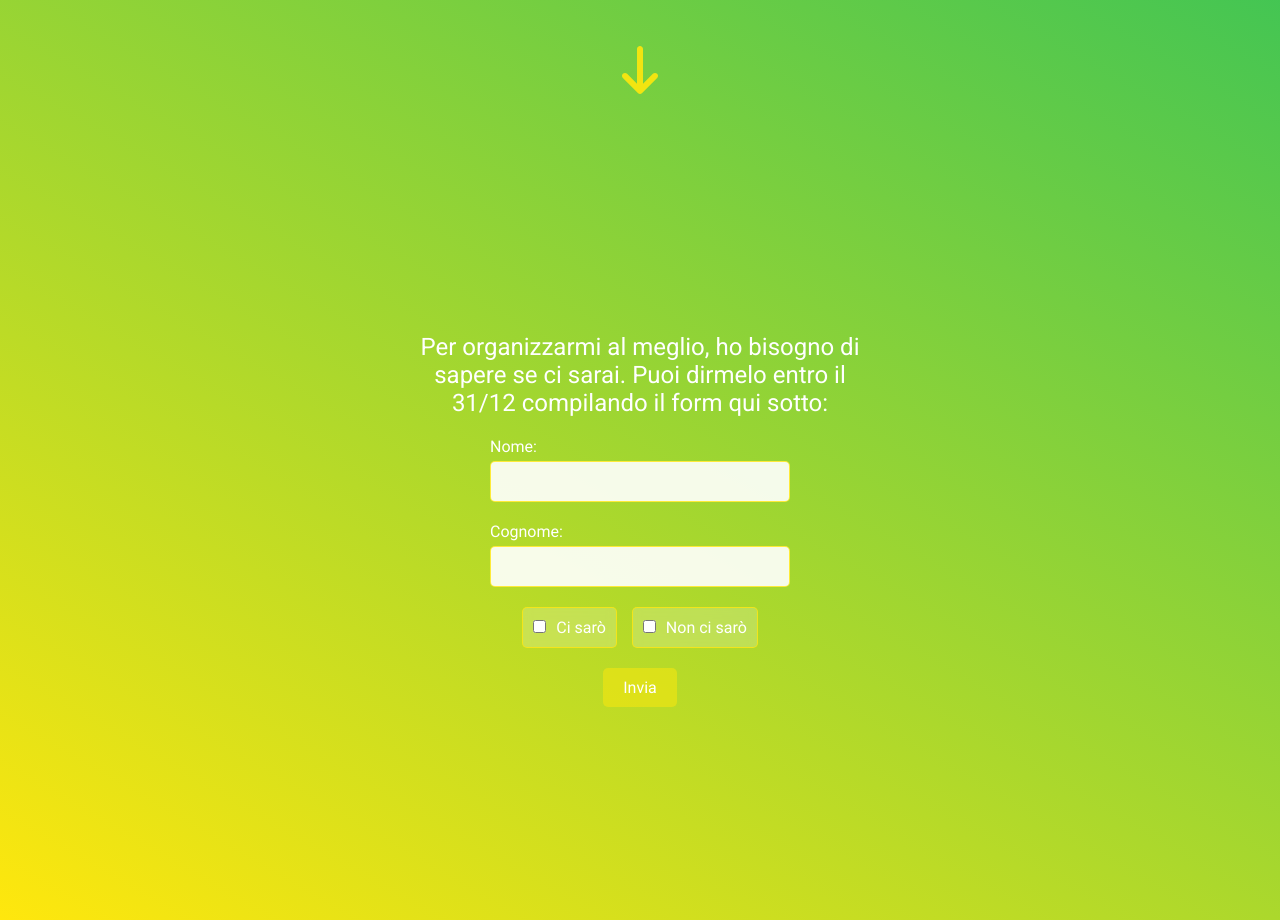
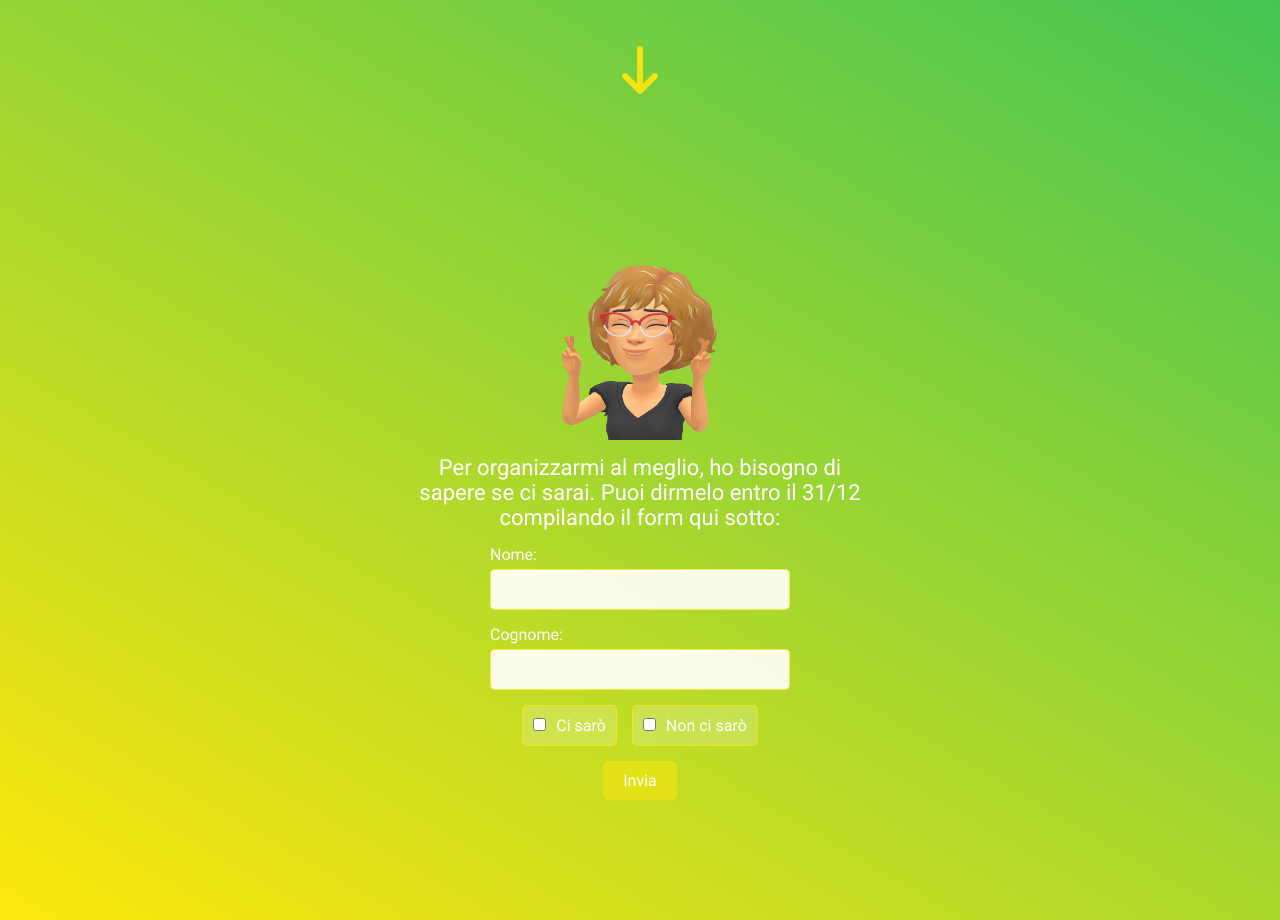
Before and after one commit to robertolatini31/pensione-pina, a React (Vite) app: page / in a window 1280 px wide. Shown: the part 2280-3200 px from the top of the page. Built offline with nearby package versions, Linux system fonts and the light colour scheme.

Commit message:
add img to form section

```diff
--- a/src/components/messageBox/MessageBox.jsx
+++ b/src/components/messageBox/MessageBox.jsx
@@ -2,11 +2,7 @@ import React from "react";
 import "./MessageBox.scss";
 
 const MessageBox = ({ type, message }) => {
-  return (
-    <div className="message-box-overlay">
-      <div className={`message-box ${type}`}>{message}</div>;
-    </div>
-  );
+  return <div className={`message-box ${type}`}>{message}</div>;
 };
 
 export default MessageBox;
--- a/src/components/messageBox/MessageBox.scss
+++ b/src/components/messageBox/MessageBox.scss
@@ -1,27 +1,17 @@
-.message-box-overlay {
+.message-box {
   position: fixed;
   top: 0;
   left: 0;
   bottom: 0;
   right: 0;
-  background-color: rgba(0, 0, 0, 0.6);
-  display: flex;
-  align-items: center;
-  justify-content: center;
-  z-index: 999;
-}
-.message-box {
-  max-width: 400px;
   padding: 15px 20px;
   border-radius: 5px;
   font-size: 16px;
   font-weight: 500;
   display: flex;
   align-items: center;
-  justify-content: space-between;
-  min-width: 300px;
+  justify-content: center;
   z-index: 1000;
-  box-shadow: 0 4px 6px rgba(0, 0, 0, 0.1);
   text-align: center;
 }
 
--- a/src/index.scss
+++ b/src/index.scss
@@ -53,7 +53,7 @@ body {
 }
 
 .text {
-  font-size: 24px;
+  font-size: 22px;
   font-weight: 400;
 }
 
--- a/src/partials/formSection/FormSection.jsx
+++ b/src/partials/formSection/FormSection.jsx
@@ -1,9 +1,10 @@
-import React, { useState } from "react";
+import React, { useEffect, useRef, useState } from "react";
 import "./FormSection.scss";
 import Loader from "../../components/loader/Loader";
 import MessageBox from "../../components/messageBox/MessageBox";
 import giantheart from "../../assets/giantheart.webp";
 import promemoria from "../../assets/pensione-pina.png";
+import fingerscrossed from "../../assets/fingerscrossed.webp";
 
 const FormSection = () => {
   const [formData, setFormData] = useState({
@@ -11,6 +12,27 @@ const FormSection = () => {
     cognome: "",
     presenza: null,
   });
+
+  const sectionRef = useRef(null);
+  const [visible, setVisible] = useState(false);
+
+  useEffect(() => {
+    const observer = new IntersectionObserver(
+      (entries) => {
+        const entry = entries[0];
+        if (entry.isIntersecting) {
+          setVisible(true);
+        }
+      },
+      {
+        threshold: 0.3,
+      }
+    );
+
+    if (sectionRef.current) observer.observe(sectionRef.current);
+
+    return () => observer.disconnect();
+  }, []);
 
   const [isSubmitting, setIsSubmitting] = useState(false);
   const [message, setMessage] = useState(null);
@@ -87,7 +109,17 @@ const FormSection = () => {
         });
         setFormData({ nome: "", cognome: "", presenza: null });
       } else {
-        setMessage({ type: "error", text: result.message });
+        setMessage({
+          type: "error",
+          text: (
+            <div className="success-message">
+              Qualcosa è andato storto
+              <button onClick={() => setMessage(null)} className="cta">
+                Riprova
+              </button>
+            </div>
+          ),
+        });
       }
     } catch (error) {
       console.error("Errore durante l'invio:", error);
@@ -105,7 +137,11 @@ const FormSection = () => {
 
   return (
     <Loader isLoading={isSubmitting}>
-      <div id="form-section" className="form-section section">
+      <div ref={sectionRef} id="form-section" className="form-section section">
+        <img
+          className={`wow-img avatar-pina ${visible ? "visible" : ""}`}
+          src={fingerscrossed}
+        />
         <div className="text-wrapper text">
           <p className="text">
             Per organizzarmi al meglio, ho bisogno di sapere se ci sarai. Puoi
--- a/src/partials/formSection/FormSection.scss
+++ b/src/partials/formSection/FormSection.scss
@@ -1,10 +1,21 @@
 .form-section {
   display: flex;
-  gap: 20px;
+  gap: 15px;
   flex-direction: column;
   align-items: center;
   justify-content: center;
   color: #fff;
+
+  .wow-img {
+    opacity: 0;
+    transform: translateY(-100%);
+    transition: all 0.9s ease-out;
+  }
+
+  .wow-img.visible {
+    opacity: 1;
+    transform: translateY(0);
+  }
 
   .text {
     max-width: 450px;
@@ -33,6 +44,10 @@
     .avatar-pina {
       height: 200px;
     }
+  }
+
+  .avatar-pina {
+    height: 200px;
   }
 
   input[type="text"] {
```
Also changed, not shown: src/assets/fingerscrossed.webp (added).
